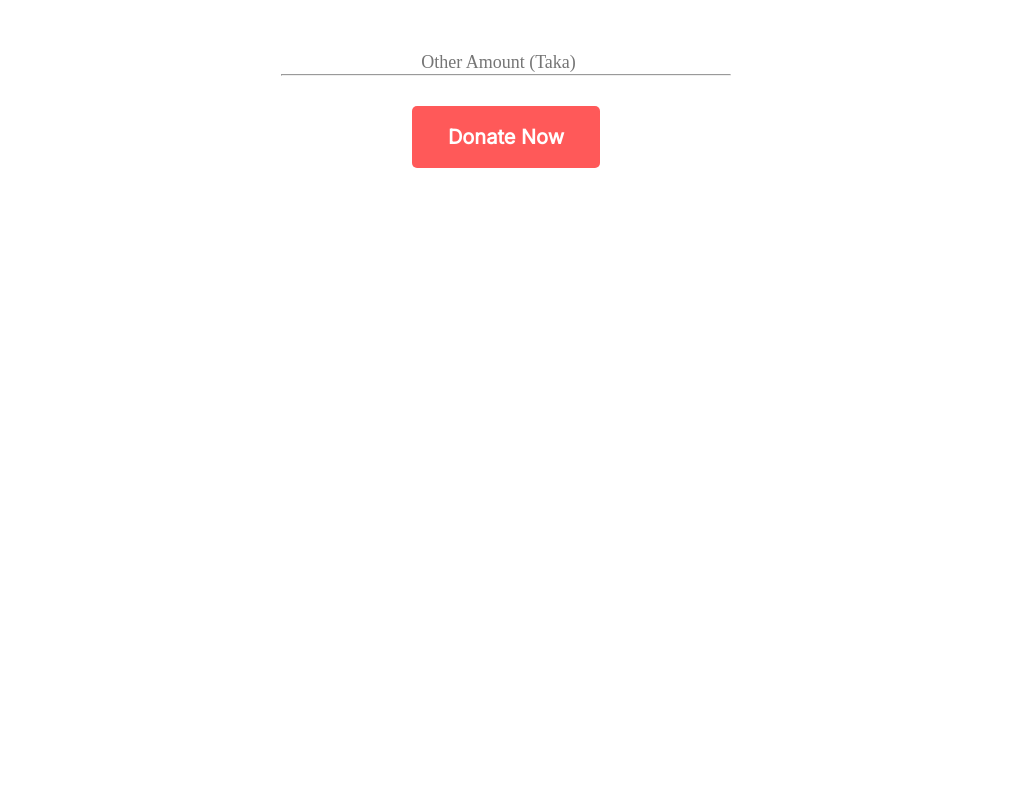
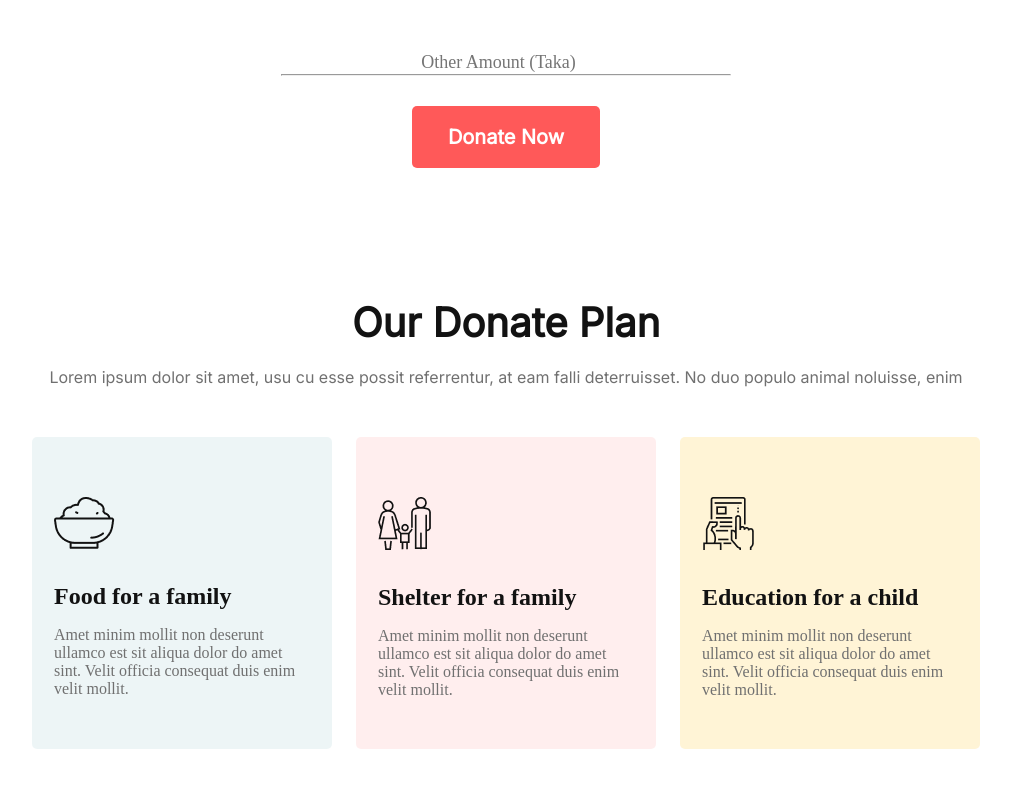
Before and after one commit to arafatYasir/Donate-Us, a plain HTML site: page index.html in a window 1280 px wide. Shown: the part 1255-2043 px from the top of the page, without its empty margins (134-1145 px from the left). Before the commit the page ends 1823 px from the top, so only its background shows below. Drawn offline with Linux system fonts and the light colour scheme.

Commit message:
Our Donate Plan Section Completed

```diff
--- a/index.html
+++ b/index.html
@@ -40,7 +40,29 @@
             </div>
         </section>
 
+        <!-- Our Donate Plan Section -->
+        <section class="out-donate-plan">
+            <h1 class="section-title">Our Donate Plan</h1>
+            <p class="section-description">Lorem ipsum dolor sit amet, usu cu esse possit referrentur, at eam falli deterruisset. No duo populo animal noluisse, enim</p>
 
+            <div class="third-container">
+                <div class="our-work" style="background-color: #4f9da61a;">
+                    <img src="icons/food.png" alt="">
+                    <h3>Food for a family</h3>
+                    <p>Amet minim mollit non deserunt ullamco est sit aliqua dolor do amet sint. Velit officia consequat duis enim velit mollit.</p>
+                </div>
+                <div class="our-work" style="background-color: #ff59591a;">
+                    <img src="icons/shelter.png" alt="">
+                    <h3>Shelter for a family</h3>
+                    <p>Amet minim mollit non deserunt ullamco est sit aliqua dolor do amet sint. Velit officia consequat duis enim velit mollit.</p>
+                </div>
+                <div class="our-work" style="background-color: #FFF4D6;">
+                    <img src="icons/Frame-1.png" alt="">
+                    <h3>Education for a child</h3>
+                    <p>Amet minim mollit non deserunt ullamco est sit aliqua dolor do amet sint. Velit officia consequat duis enim velit mollit.</p>
+                </div>
+            </div>
+        </section>
     </main>
 
 
--- a/styles/style.css
+++ b/styles/style.css
@@ -100,3 +100,31 @@ header {
     width: 35%;
     margin: 0 auto;
 }
+
+/* Our Donate Plan */
+.third-container {
+    display: flex;
+    gap: 24px;
+    margin-top: 50px;
+    justify-content: center;
+}
+
+.our-work {
+    border-radius: 5px;
+    padding: 60px 22px 50px 22px;
+    width: 20%;
+}
+
+.our-work h3 {
+    color: #121212;
+    font-family: Poppins;
+    font-size: 24px;
+    font-weight: 600;
+    margin-top: 30px;
+}
+
+.our-work p {
+    color: #707070;
+    font-family: Poppins;
+    margin-top: 16px;
+}
```
